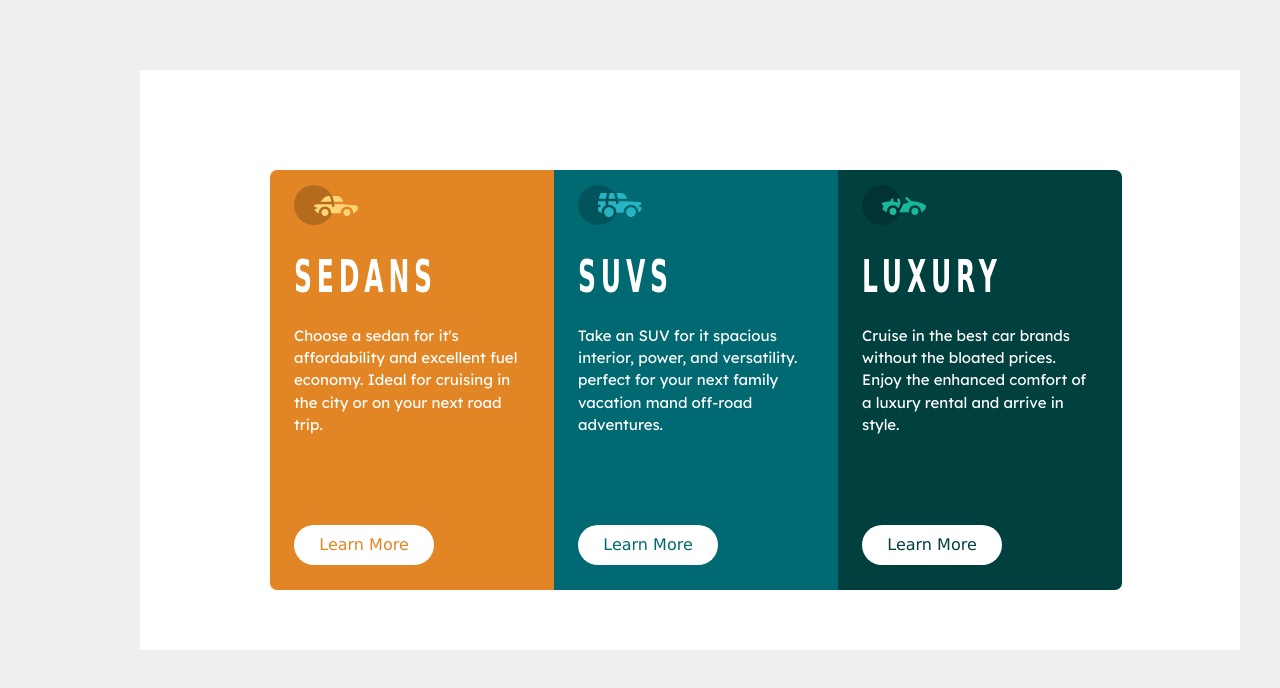
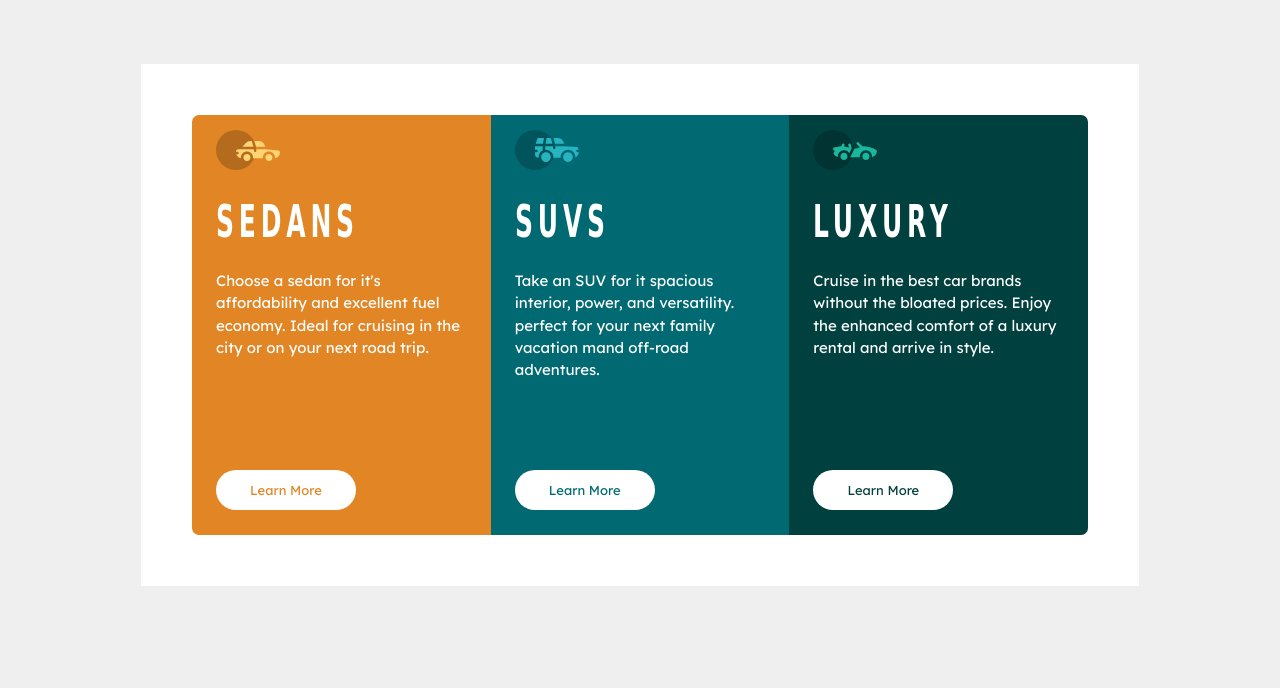
Before and after one commit to clementrugwiro/cards, a plain HTML site: page index.html in a window 1280 px wide. Drawn offline with Linux system fonts and the light colour scheme.

Commit message:
second update

```diff
--- a/index.css
+++ b/index.css
@@ -1,22 +1,19 @@
 body{
     background-color: rgb(239, 239, 239);
-}
-.page-container{
-    top: 0;
     left: 0;
-    position: absolute;
-    height: 100%;
-    width: 100%;
+    padding: 0;
+    margin: 0;
 }
 .card-container{
-    position: realtive;
+    position: relative;
     background-color: white;
     display: flex;
-    width: 940px;
-    margin: 70px 0 0 140px;
+    width: 70%;
+    margin:auto;
+    margin-top: 5%;
     box-shadow:  0 0 0.0pt 0.0pt black;
     transition: box-shadow 500ms;
-    padding: 100px 30px 60px 130px;
+    padding: 4%;
     border: none;
 }
 p{
@@ -27,11 +24,10 @@ p{
     font-weight: 400;
 }
 .card{
-
     padding-left: 1.5rem;
     padding-right: 10px;
     text-align: left;
-    width: 250px;
+    width: 33.3%;
     height: 420px;
     justify-self: center;
     color: white;
@@ -77,9 +73,9 @@ border-bottom-left-radius: 7px;
     height:40px;
     width: 140px;
     border-radius: 49px;
-    font-weight: 500;
-    font-size: 16px;
-    font-family: 'Lucida Sans', 'Lucida Sans Regular', 'Lucida Grande', 'Lucida Sans Unicode', Geneva, Verdana, sans-serif;
+    font-weight: 200;
+    font-size: 13px;
+    font-family: 'Lexend deca';
     background-color: white;
     padding: 10px auto;
 }
@@ -117,28 +113,18 @@ border-bottom-left-radius: 7px;
     color: rgb(0, 64, 63);
 }
 @media only screen and (max-width: 375px){
-.page-container{
-    display:inline-flex;
-    margin: 0;
 
-}
 .card-container{
     display: inline;
-     background-color: transparent;
-    /* padding:
-    justify-conte10px 10px 10px 10px; */
-    margin: 0;
-    justify-content: center;
-    align-items: center;
-
-
+    width: 30%;
 
 }
 .card{
-    width: 200px;
-    height: 400px;
-    margin-left: -31%;
-    margin-top: -15px;
+    /* margin-bottom: px; */
+    width: 70%;
+    /* height: auto; */
+    margin: 0 auto;
+    padding-top: 6px;
 }
 #card1{
     border-top-left-radius: 7px;
@@ -149,7 +135,7 @@ border-bottom-left-radius: 7px;
     border-top-right-radius: 0;
     border-bottom-left-radius: 7px;
     border-bottom-left-radius: 7px;
-    margin-bottom: 10%;
 }
 
+
 }
--- a/index.html
+++ b/index.html
@@ -12,8 +12,7 @@
     <title>cards</title>
 </head>
 <body>
-    <div  class="page-container">
-        <div  class="card-container">
+    <div  class="card-container">
             <div  class="card" id="card1">
                 <div class="icon">
                     <svg width="64" height="40" xmlns="http://www.w3.org/2000/svg"><g fill="none" fill-rule="evenodd"><circle fill="#000" opacity=".201" cx="20" cy="20" r="20"/><path d="M52.936 24.11c1.942 0 3.517 1.542 3.517 3.445 0 1.903-1.575 3.445-3.517 3.445s-3.516-1.542-3.516-3.445c0-1.903 1.574-3.445 3.516-3.445zm-21.957 0c1.942 0 3.517 1.542 3.517 3.445 0 1.903-1.575 3.445-3.517 3.445s-3.516-1.542-3.516-3.445c0-1.903 1.574-3.445 3.516-3.445zm6.948-4.848v1.429c0 .716.61 1.293 1.348 1.259a1.295 1.295 0 001.225-1.295v-1.393h8.256l13.483 1.313c.956.093 1.676.881 1.676 1.814 0 2.89-2.126 5.303-4.926 5.819.397-3.557-2.458-6.62-6.053-6.62-3.646 0-6.504 3.14-6.039 6.723h-9.879c.466-3.588-2.397-6.722-6.039-6.722-3.595 0-6.45 3.062-6.052 6.62-2.14-.398-3.916-1.912-4.61-3.931h1.142c.731 0 1.32-.598 1.285-1.322-.033-.678-.629-1.2-1.322-1.2H20v-.251c0-1.274 1.066-2.243 2.306-2.243h15.62zM42.59 11c2.645 0 4.99 1.556 5.972 3.963l.726 1.779H40.17L38.413 11h4.178zm-6.865 0l1.758 5.741H26.505l3.357-3.654A6.502 6.502 0 0134.644 11h1.082z" fill="#FFD473" fill-rule="nonzero"/></g></svg>
@@ -44,7 +43,6 @@
                </div>
                 <input type="button" id="btn3"   class="btn" value="Learn More">
             </div>
-        </div>
     </div>
 </body>
 </html>
```
